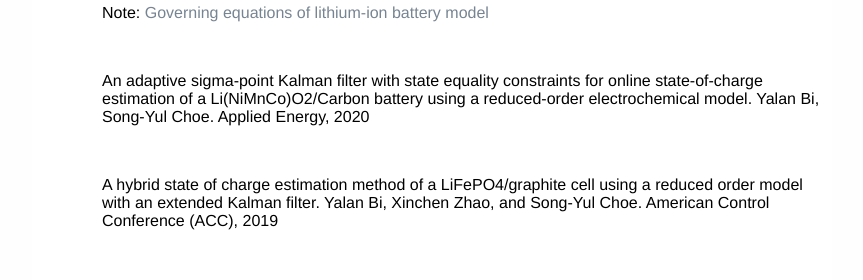
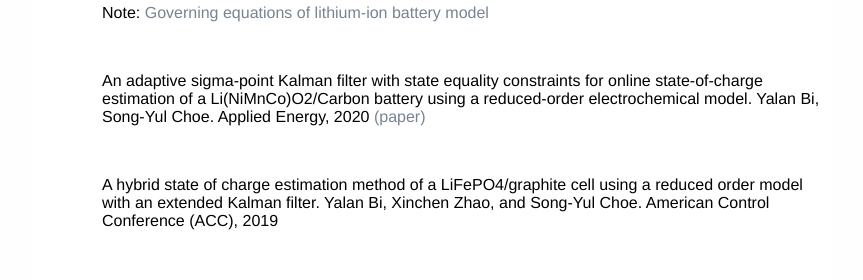
Before and after one commit to Christinabi/Christinabi.github.io, a Jekyll site: the page research.html, which Jekyll copies as it is, in a window 1280 px wide. Shown: the part 352-632 px from the top of the page, without its empty margins (208-1071 px from the left). Built offline with Jekyll 4.4.1, drawn with Linux system fonts in a browser that asks for light colours; nearby versions of some CDN libraries.

Commit message:
Update research.html

```diff
--- a/research.html
+++ b/research.html
@@ -35,7 +35,8 @@
             </a></p>
           </li>
         <li>
-          <p>An adaptive sigma-point Kalman filter with state equality constraints for online state-of-charge estimation of a Li(NiMnCo)O2/Carbon battery using a reduced-order electrochemical model. Yalan Bi, Song-Yul Choe. Applied Energy, 2020</p>
+          <p>An adaptive sigma-point Kalman filter with state equality constraints for online state-of-charge estimation of a Li(NiMnCo)O2/Carbon battery using a reduced-order electrochemical model. Yalan Bi, Song-Yul Choe. Applied Energy, 2020
+            <a href="https://www.sciencedirect.com/science/article/pii/S0306261919316125?via%3Dihub">(paper)</a></p>
         </li>
         <li>
           <p>A hybrid state of charge estimation method of a LiFePO4/graphite cell using a reduced order model with an extended Kalman filter. Yalan Bi, Xinchen Zhao, and Song-Yul Choe. American Control Conference (ACC), 2019</p>
```
